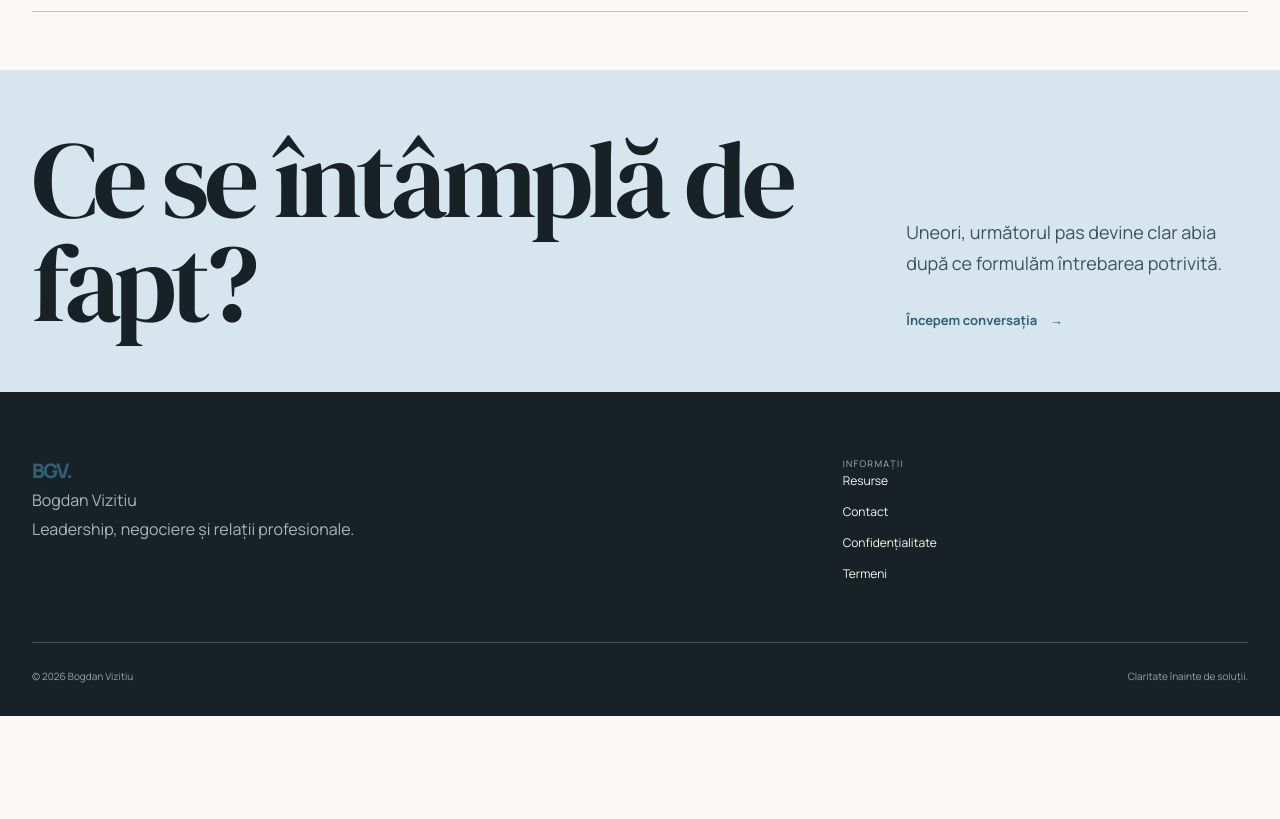
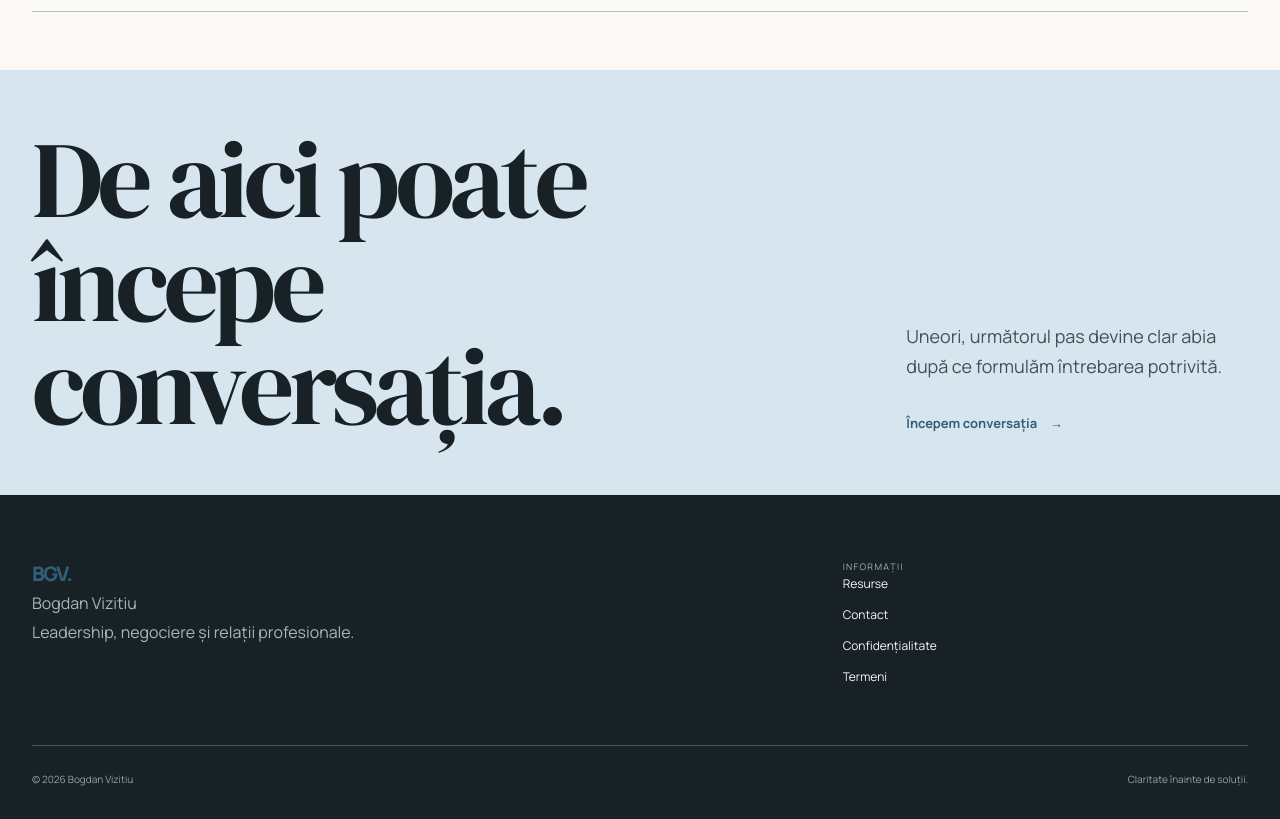
Before and after one commit to ivanovroxana1988-arch/bogdanvizitiu, a Next.js app: page / in a window 1280 px wide. Shown: the part 5520-6339 px from the top of the page. Before the commit the page ends 6236 px from the top, so only its background shows below. Built offline with nearby package versions, Linux system fonts and the light colour scheme.

Commit message:
Clarify homepage final conversation CTA

```diff
--- a/app/page.tsx
+++ b/app/page.tsx
@@ -43,6 +43,6 @@ export default function Home({searchParams}:{searchParams?:{lang?:string}}){
 
     <section className="programs shell"><div className="section-head"><div><Eyebrow>{copy.insightsEyebrow}</Eyebrow><h2 className="section-title">{copy.insightsTitle}</h2></div><ArrowLink href="/insights">{copy.viewInsights}</ArrowLink></div>{insights.map((insight,i)=><article className="program-row" key={insight.slug}><span>0{i+1}</span><h3>{insight.title}</h3><p>{insight.excerpt}</p><ArrowLink href={`/insights/${insight.slug}`}>{copy.readArticle}</ArrowLink></article>)}</section>
 
-    <section className="final-loop"><div className="shell final-grid"><h2>{copy.finalTitle}</h2><div><p>{copy.finalText}</p><ArrowLink href="/contact">{copy.finalCta}</ArrowLink></div></div></section>
+    <section className="final-loop"><div className="shell final-grid"><h2>{locale==='ro'?'De aici poate începe conversația.':'This is where the conversation can begin.'}</h2><div><p>{copy.finalText}</p><ArrowLink href="/contact">{copy.finalCta}</ArrowLink></div></div></section>
   </>
 }
```
